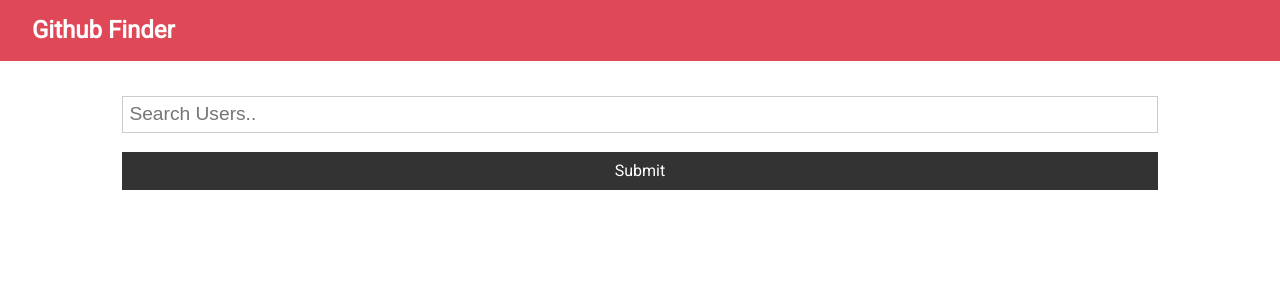
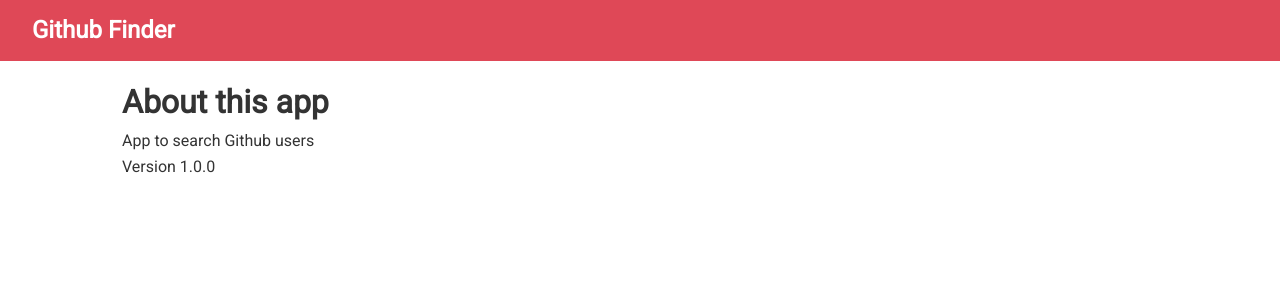
Before and after one commit to JoeyDevelopedIt/GitHubFinder, a React (Create React App) app: page /about in a window 1280 px wide. Shown: the top 300 px of the page. Built offline with nearby package versions, Linux system fonts and the light colour scheme.

Commit message:
added react router

```diff
--- a/package.json
+++ b/package.json
@@ -6,6 +6,7 @@
     "axios": "^0.19.0",
     "react": "^16.9.0",
     "react-dom": "^16.9.0",
+    "react-router-dom": "^5.0.1",
     "react-scripts": "3.1.1"
   },
   "scripts": {
--- a/src/App.js
+++ b/src/App.js
@@ -1,7 +1,9 @@
-import React, { Component } from 'react';
+import React, { Component, Fragment } from 'react';
+import { BrowserRouter as Router, Switch, Route } from 'react-router-dom';
 import Navbar from './components/layout/Navbar';
 import Users from './components/users/Users';
 import Search from './components/users/Search';
+import About from './components/pages/About';
 import Alert from './components/layout/Alert';
 import axios from 'axios';
 import './App.css';
@@ -48,10 +50,17 @@
     const { users, loading } = this.state;
 
     return (
+      <Router>
         <div className='App'>
           <Navbar />
           <div className='container'>
             <Alert alert={this.state.alert} />
+            <Switch>
+              <Route
+                exact
+                path='/'
+                render={props => (
+                  <Fragment>
                     <Search
                       searchUsers={this.searchUsers}
                       clearUsers={this.clearUsers}
@@ -59,8 +68,14 @@
                       setAlert={this.setAlert}
                     />
                     <Users loading={loading} users={users} />
+                  </Fragment>
+                )}
+              />
+              <Route exact path='/about' component={About} />
+            </Switch>
           </div>
         </div>
+      </Router>
     );
   }
 }
--- /dev/null
+++ b/src/components/pages/About.js
@@ -0,0 +1,13 @@
+import React from 'react';
+
+const About = () => {
+  return (
+    <div>
+      <h1>About this app</h1>
+      <p>App to search Github users</p>
+      <p>Version 1.0.0</p>
+    </div>
+  );
+};
+
+export default About;
```
Also changed, not shown: 1 other file (tests, documents, lock files or other folders). Lines whose indentation alone changed are shown as unchanged.
